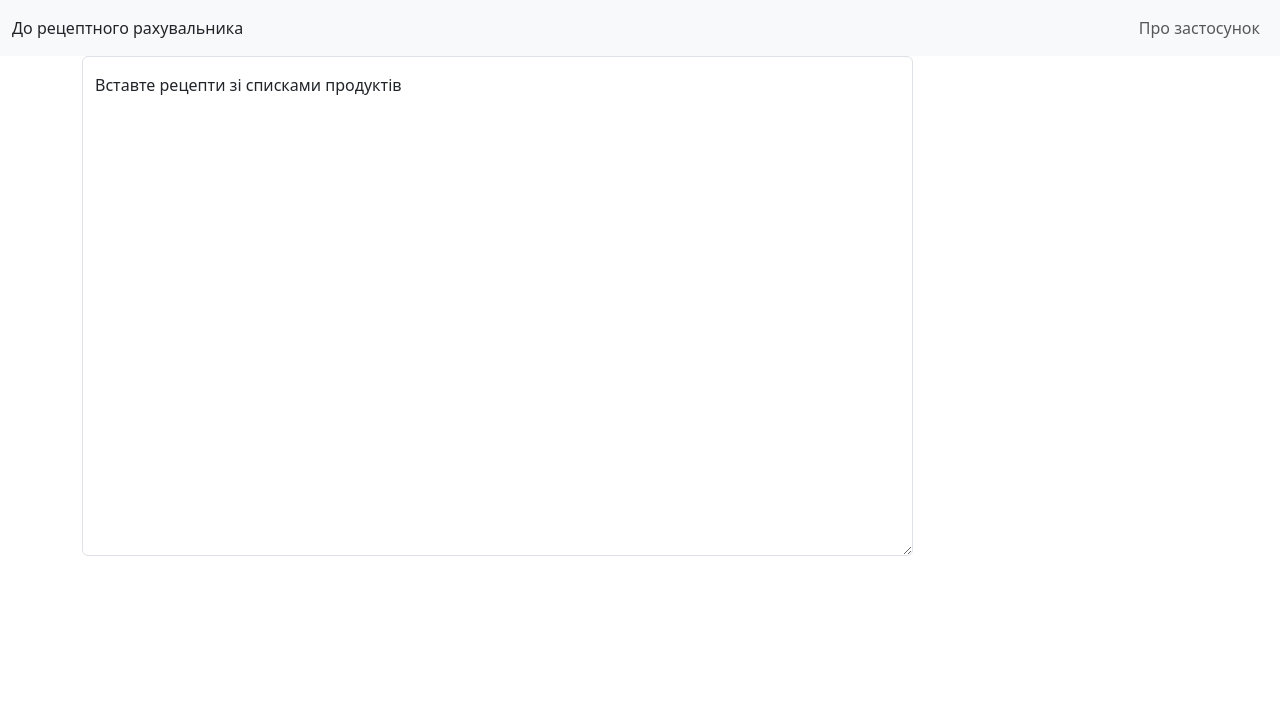
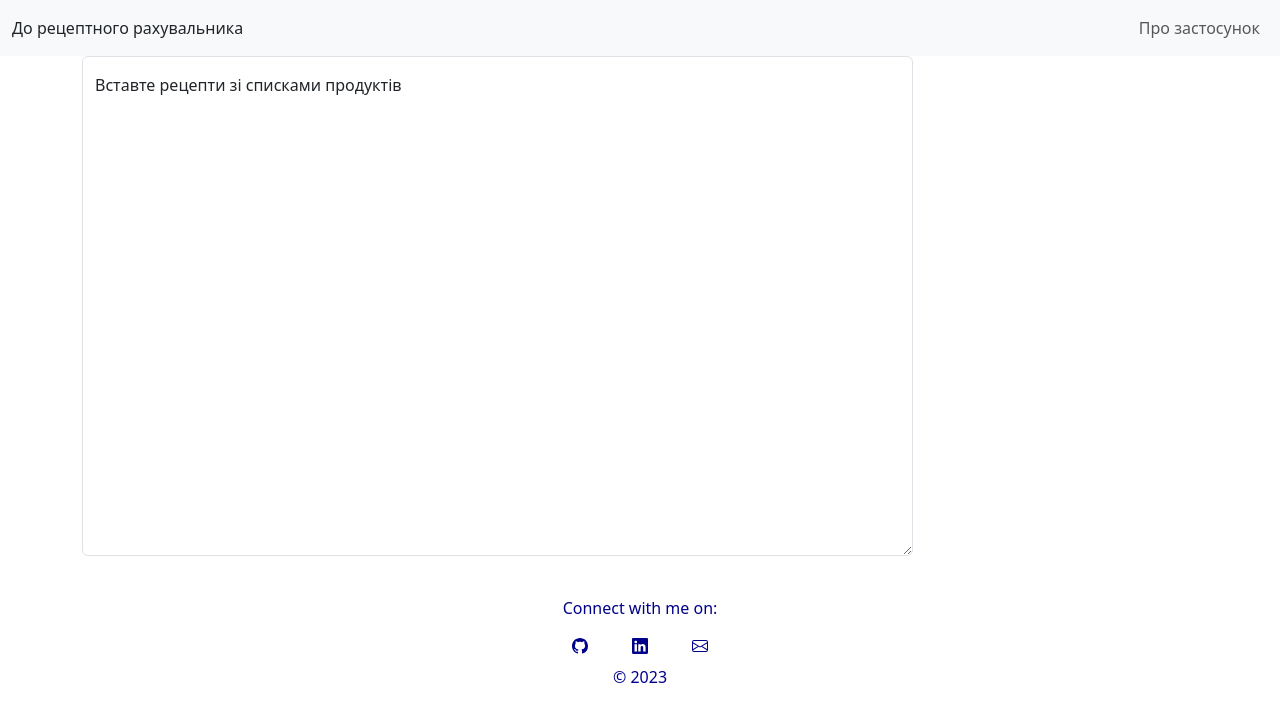
Before and after one commit to bukhovsky/recipe-check-app, an Angular app: page / in a window 1280 px wide. Shown: the top 722 px of the page. Built offline with nearby package versions, Linux system fonts and the light colour scheme.

Commit message:
footer added

```diff
--- a/src/app/app.component.html
+++ b/src/app/app.component.html
@@ -1,4 +1,5 @@
 <app-navbar></app-navbar>
 
 
-    <router-outlet></router-outlet>
+<router-outlet></router-outlet>
+<app-footer></app-footer>
--- a/src/app/app.module.ts
+++ b/src/app/app.module.ts
@@ -9,6 +9,7 @@
 import { ResultAreaComponent } from './recipe-check/result-area/result-area.component';
 import { AboutComponent } from './about/about/about.component';
 import { FormsModule } from '@angular/forms';
+import { FooterComponent } from './footer/footer/footer.component';
 
 @NgModule({
   declarations: [
@@ -17,7 +18,8 @@
     RecipeCheckComponent,
     InputAreaComponent,
     ResultAreaComponent,
-    AboutComponent
+    AboutComponent,
+    FooterComponent
   ],
   imports: [
     BrowserModule,
--- /dev/null
+++ b/src/app/footer/footer/footer.component.css
@@ -0,0 +1,34 @@
+*{
+    margin: 0;
+    padding: 0;
+  }
+
+
+
+
+  .fa {
+    padding: 20px;
+    font-size: 30px;
+    width: 30px;
+    text-align: center;
+    text-decoration: none;
+    margin: 5px 2px;
+    border-radius: 50%;
+  }
+
+  a:active, /* активная/посещенная ссылка */
+  a:hover,  /* при наведении */
+  a {
+    text-decoration: none;
+    color: darkblue;
+  }
+
+    footer {
+
+    /* background-color: #777; */
+    margin-top: 35px;
+    padding: 5px;
+    text-align: center;
+    color: darkblue;
+    flex: 0 0 auto;
+  }
--- /dev/null
+++ b/src/app/footer/footer/footer.component.html
@@ -0,0 +1,23 @@
+<footer>
+
+
+    <div>Connect with me on: </div>
+
+
+
+    <a href="https://github.com/bukhovsky" class='fa fa-github' target="_blank"><svg xmlns="http://www.w3.org/2000/svg" width="16" height="16" fill="currentColor" class="bi bi-github" viewBox="0 0 16 16">
+        <path d="M8 0C3.58 0 0 3.58 0 8c0 3.54 2.29 6.53 5.47 7.59.4.07.55-.17.55-.38 0-.19-.01-.82-.01-1.49-2.01.37-2.53-.49-2.69-.94-.09-.23-.48-.94-.82-1.13-.28-.15-.68-.52-.01-.53.63-.01 1.08.58 1.23.82.72 1.21 1.87.87 2.33.66.07-.52.28-.87.51-1.07-1.78-.2-3.64-.89-3.64-3.95 0-.87.31-1.59.82-2.15-.08-.2-.36-1.02.08-2.12 0 0 .67-.21 2.2.82.64-.18 1.32-.27 2-.27.68 0 1.36.09 2 .27 1.53-1.04 2.2-.82 2.2-.82.44 1.1.16 1.92.08 2.12.51.56.82 1.27.82 2.15 0 3.07-1.87 3.75-3.65 3.95.29.25.54.73.54 1.48 0 1.07-.01 1.93-.01 2.2 0 .21.15.46.55.38A8.012 8.012 0 0 0 16 8c0-4.42-3.58-8-8-8z"/>
+      </svg></a>
+
+    <a href="https://www.linkedin.com/in/viacheslav-bukhovskyi-20979079/" class="fa fa-linkedin" target="_blank"><svg xmlns="http://www.w3.org/2000/svg" width="16" height="16" fill="currentColor" class="bi bi-linkedin" viewBox="0 0 16 16">
+        <path d="M0 1.146C0 .513.526 0 1.175 0h13.65C15.474 0 16 .513 16 1.146v13.708c0 .633-.526 1.146-1.175 1.146H1.175C.526 16 0 15.487 0 14.854V1.146zm4.943 12.248V6.169H2.542v7.225h2.401zm-1.2-8.212c.837 0 1.358-.554 1.358-1.248-.015-.709-.52-1.248-1.342-1.248-.822 0-1.359.54-1.359 1.248 0 .694.521 1.248 1.327 1.248h.016zm4.908 8.212V9.359c0-.216.016-.432.08-.586.173-.431.568-.878 1.232-.878.869 0 1.216.662 1.216 1.634v3.865h2.401V9.25c0-2.22-1.184-3.252-2.764-3.252-1.274 0-1.845.7-2.165 1.193v.025h-.016a5.54 5.54 0 0 1 .016-.025V6.169h-2.4c.03.678 0 7.225 0 7.225h2.4z"/>
+      </svg></a>
+
+    <a href="mailto:bukhovsky@gmail.com" class="fa fa-square-envelope">  <svg xmlns="http://www.w3.org/2000/svg" width="16" height="16" fill="currentColor" class="bi bi-envelope" viewBox="0 0 16 16">
+        <path d="M0 4a2 2 0 0 1 2-2h12a2 2 0 0 1 2 2v8a2 2 0 0 1-2 2H2a2 2 0 0 1-2-2V4Zm2-1a1 1 0 0 0-1 1v.217l7 4.2 7-4.2V4a1 1 0 0 0-1-1H2Zm13 2.383-4.708 2.825L15 11.105V5.383Zm-.034 6.876-5.64-3.471L8 9.583l-1.326-.795-5.64 3.47A1 1 0 0 0 2 13h12a1 1 0 0 0 .966-.741ZM1 11.105l4.708-2.897L1 5.383v5.722Z"/>
+      </svg></a>
+
+
+    <div>&copy; 2023</div>
+
+    </footer>
```
Also changed, not shown: src/app/footer/footer/footer.component.ts (added, +10 -0 lines), 1 other file (tests, documents, lock files or other folders).
